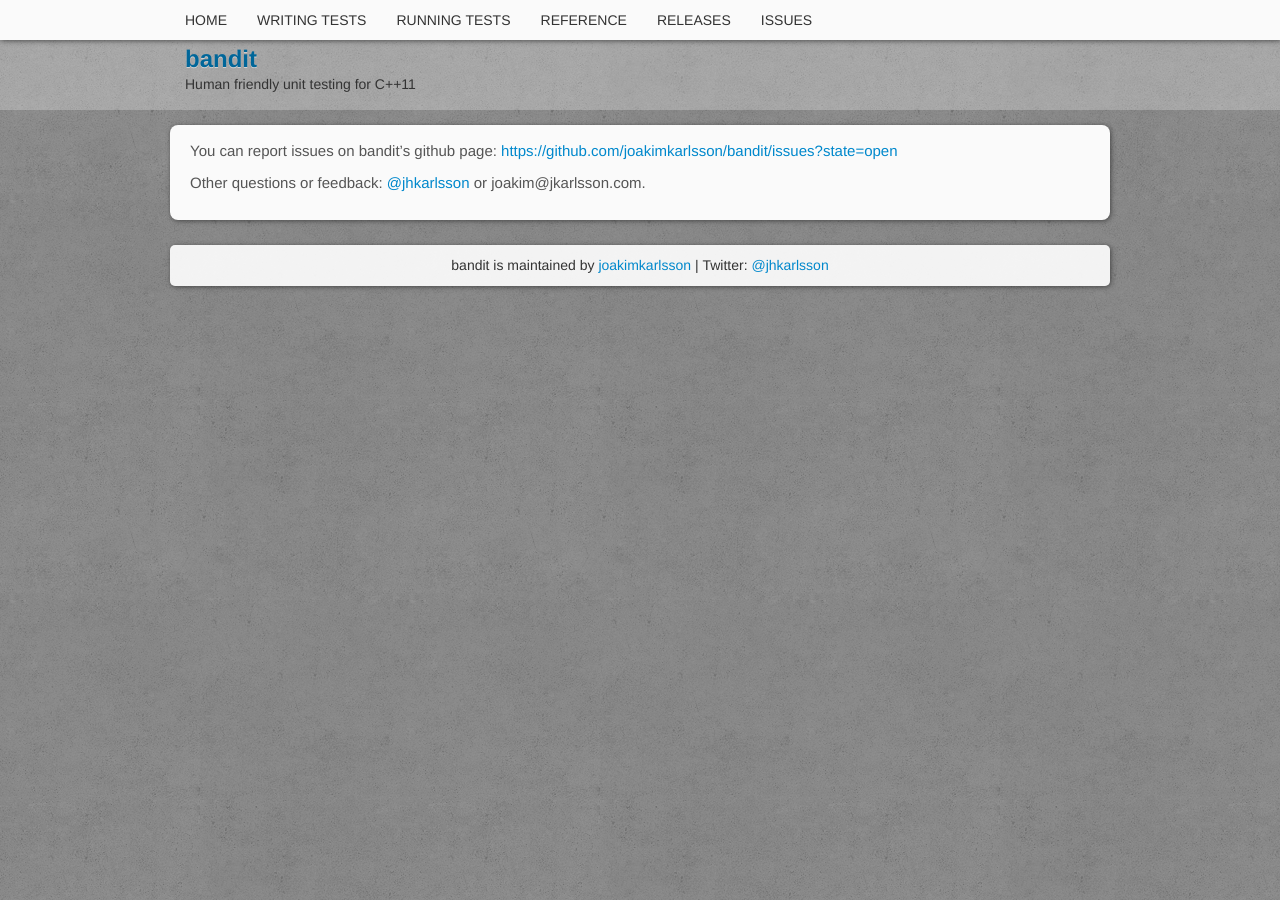
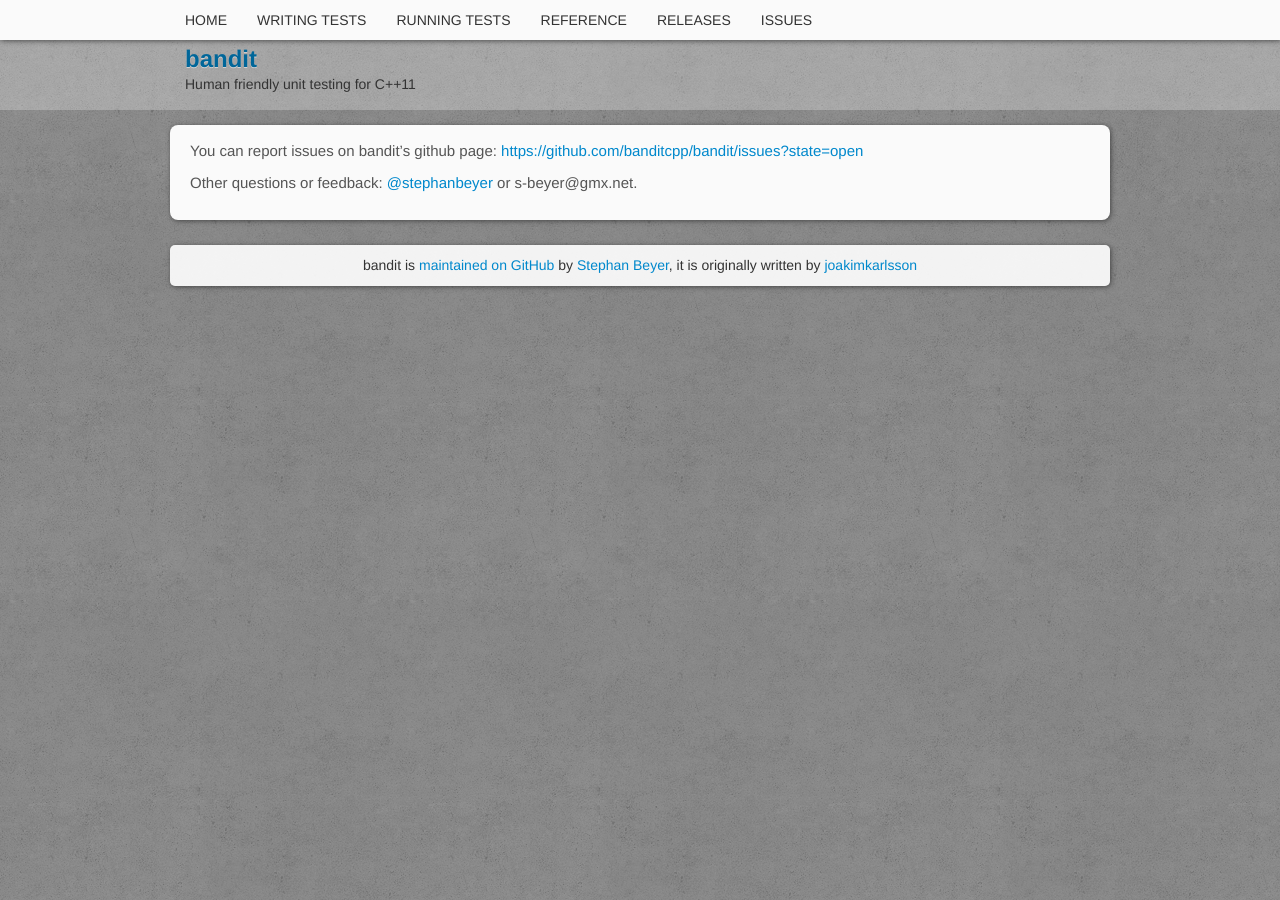
Before and after one commit to banditcpp/bandit, a Jekyll site: the page built from issues.md, in a window 1280 px wide. Built offline with Jekyll 4.4.1, drawn with Linux system fonts in a browser that asks for light colours.

Commit message:
Update links to banditcpp
While at it, add AppVeyor status and mention that I
maintain bandit now in footer.

```diff
--- a/_layouts/default.html
+++ b/_layouts/default.html
@@ -60,7 +60,9 @@
       <!-- FOOTER -->
       <footer class="footer">
         <div class="container">
-          <p>bandit is maintained by <a href="https://github.com/joakimkarlsson">joakimkarlsson</a>&nbsp;|&nbsp;Twitter: <a href="http://twitter.com/JHKarlsson">@jhkarlsson</a></p>
+          <p>bandit is <a href="https://github.com/banditcpp/bandit">maintained on GitHub</a>
+             by <a href="https://github.com/sbeyer">Stephan Beyer</a>,
+             it is originally written by <a href="https://github.com/joakimkarlsson">joakimkarlsson</a></p>
         </div>
       </footer>
     </body>
--- a/issues.md
+++ b/issues.md
@@ -2,6 +2,6 @@
 layout: index
 ---
 
-You can report issues on bandit's github page: [https://github.com/joakimkarlsson/bandit/issues?state=open](https://github.com/joakimkarlsson/bandit/issues?state=open)
+You can report issues on bandit's github page: [https://github.com/banditcpp/bandit/issues?state=open](https://github.com/joakimkarlsson/bandit/issues?state=open)
 
-Other questions or feedback: [@jhkarlsson](https://twitter.com/JHKarlsson) or joakim@jkarlsson.com.
+Other questions or feedback: [@stephanbeyer](https://twitter.com/stephanbeyer) or s-beyer@gmx.net.
```
Also changed, not shown: index.md (+4 -3 lines), reference.md (+1 -1 lines), releases.md (+2 -2 lines), writingtests.md (+1 -1 lines).
